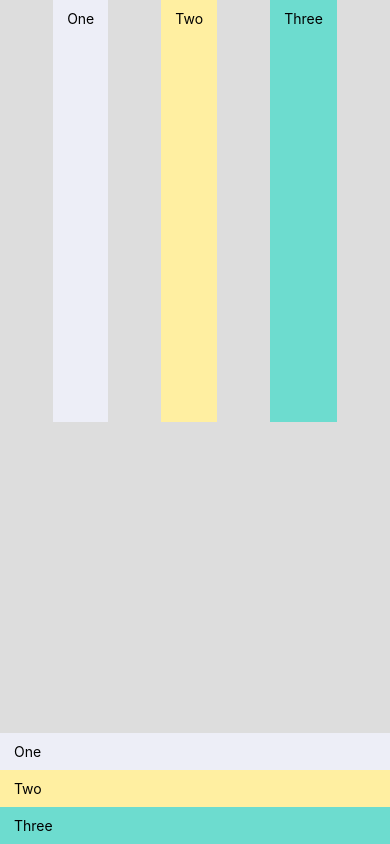
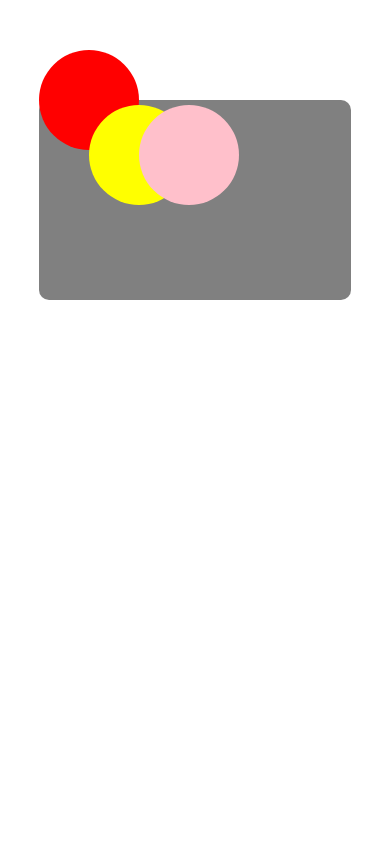
Before and after one commit to rohan3342/test, a React Native app: screen / in a window 390 px wide. Built offline with nearby package versions, Linux system fonts and the light colour scheme.

Commit message:
session over

```diff
--- a/App.js
+++ b/App.js
@@ -1,20 +1,38 @@
 import React from 'react';
-import { StyleSheet,Text,View, SafeAreaView } from 'react-native';
+import { StyleSheet,Text,View, SafeAreaView, Button } from 'react-native';
 class App extends React.Component{
   render(){
     return (
       <SafeAreaView style={styles.container}>
-
-        <View style={styles.containerrow}>
-          <Text style={styles.textOne}> One </Text>
-          <Text style={styles.textTwo}> Two </Text>
-          <Text style={styles.textThree}> Three </Text>
+        {/* <View style={styles.header}>
+            <Text style= {styles.headerTextSize2x} >Hello</Text>
+            <Text style= {styles.headerText}>Sign in to your account</Text>
         </View>
 
-        <View style={styles.containercolumn}>
-          <Text style={styles.textOne}> One </Text>
-          <Text style={styles.textTwo}> Two </Text>
-          <Text style={styles.textThree}> Three </Text>
+        <View style={styles.mainContainer}>
+            <Text style={styles.email}>Email</Text>
+            <Text style={styles.password}>Password</Text>
+            <Text style={styles.forgot}>Forgot Your Password?</Text>
+        </View>
+
+        <View style={styles.footer}>
+            <Text style={styles.button}> SIGN IN</Text>
+            <Text style={styles.create}>Don't have account? Create.</Text>
+        </View> */}
+        <View style={{backgroundColor: 'grey', height: 200,
+          width:'80%', marginTop: 100, marginHorizontal: 20, alignSelf: 'center',
+          borderRadius: 10 }}>
+
+          <View style={{backgroundColor: 'red', height: 100,
+            width:100, borderRadius: 50, position: 'absolute', top: -50, left: 0 }}>
+            </View>
+          <View style={{backgroundColor: 'yellow', height: 100,
+            width:100, borderRadius: 50, position: 'absolute', top: 5, left: 50 }}>
+            </View>
+          <View style={{backgroundColor: 'pink', height: 100,
+            width:100, borderRadius: 50, position: 'absolute', top: 5, left: 100 }}>
+            </View>
+
         </View>
 
       </SafeAreaView>
@@ -27,38 +45,89 @@ const styles = StyleSheet.create({
   container: {
     flex:1,
     flexDirection:'column',
-    backgroundColor: '#ddd',
-  },
-  containerrow: {
-    flex:1,
-    flexDirection:'row',
-    justifyContent:'space-evenly'
-  },
-  containercolumn: {
-    flex:1,
-    flexDirection:'column',
-    justifyContent:'flex-end'
-  },
-  textOne: {
-    // flex:1,
-    padding:10,
-    backgroundColor: '#edeef7',
-    textAlignVertical:'center'
+    backgroundColor: '#FFFFFF',
   },
 
-  textTwo: {
-    // flex:1,
-    padding:10,
-    backgroundColor: '#ffefa1',
-    textAlignVertical:'center'
+  header: {
+    flex:2,
+    justifyContent:'center',
+    alignItems: 'center',
+    backgroundColor: '#3365FB',
   },
 
-  textThree: {
-    // flex:1,
-    padding:10,
-    backgroundColor: '#6ddccf',
-    textAlignVertical:'center'
+  headerText: {
+    color: '#CFF2FE'
   },
+
+  headerTextSize2x:{
+    color: '#CFF2FE',
+    fontSize:30
+  },
+
+  mainContainer: {
+    flex: 3,
+    justifyContent:'flex-start',
+    alignItems: 'center'
+  },
+  email: {
+    fontSize:18,
+    color:'#C1C2C7',
+    marginTop:20,
+    alignSelf: 'stretch',
+    marginHorizontal: 10,
+    paddingVertical:8,
+    paddingLeft: 20,
+    borderWidth: 1,
+    borderRadius:5,
+    borderColor: '#C1C2C7'
+  },
+  password: {
+    fontSize:18,
+    color: '#C1C2C7',
+    marginTop:20,
+    alignSelf: 'stretch',
+    marginHorizontal: 10,
+    paddingVertical:8,
+    paddingLeft: 20,
+    borderWidth: 1,
+    borderRadius:5,
+    borderColor: '#C1C2C7'
+  },
+  forgot: {
+    color: '#C1C2C7',
+    marginTop:10,
+    paddingRight: 20,
+    alignSelf:'stretch',
+    textAlign:'right'
+  },
+
+  footer: {
+    flex: 1,
+    justifyContent:'flex-start',
+    alignItems: 'center'
+  },
+
+  button: {
+    flex:1,
+    color: '#CFF2FE',
+    alignSelf:'stretch',
+    textAlignVertical:'center',
+    textAlign:'center',
+    fontSize: 20,
+    marginHorizontal: 15,
+    borderWidth: 1,
+    borderRadius:5,
+    borderColor: '#3365FB',
+    backgroundColor: '#3365FB'
+  },
+  create: {
+    flex:1,
+    marginTop:10,
+    paddingRight: 20,
+    alignSelf:'stretch',
+    textAlign:'center',
+    color: '#C1C2C7'
+  }
 });
 
 export default App;
```
